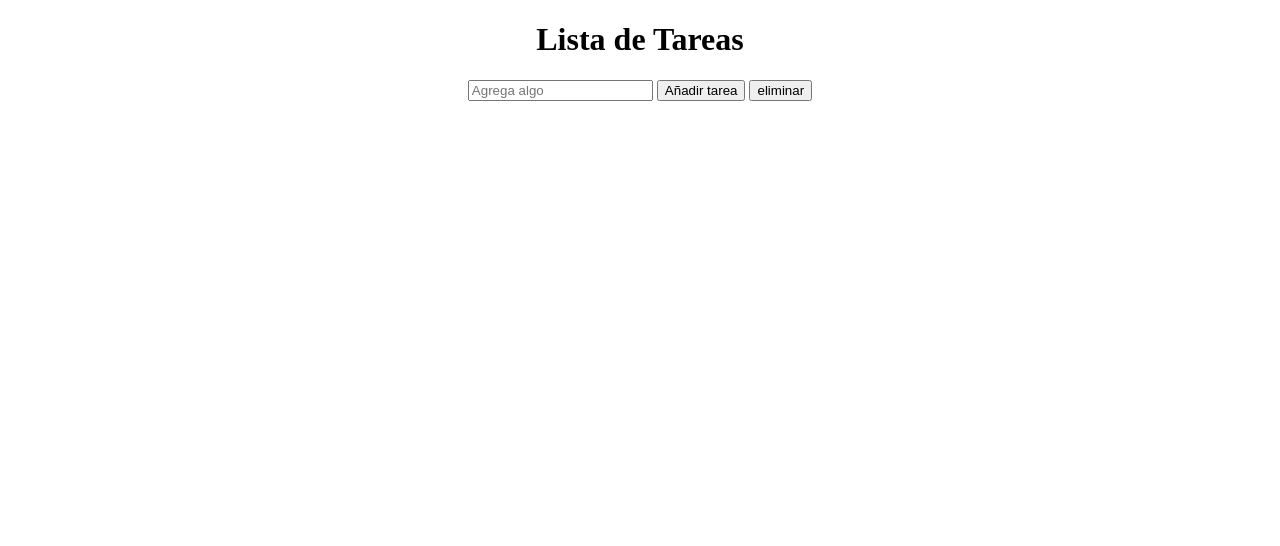
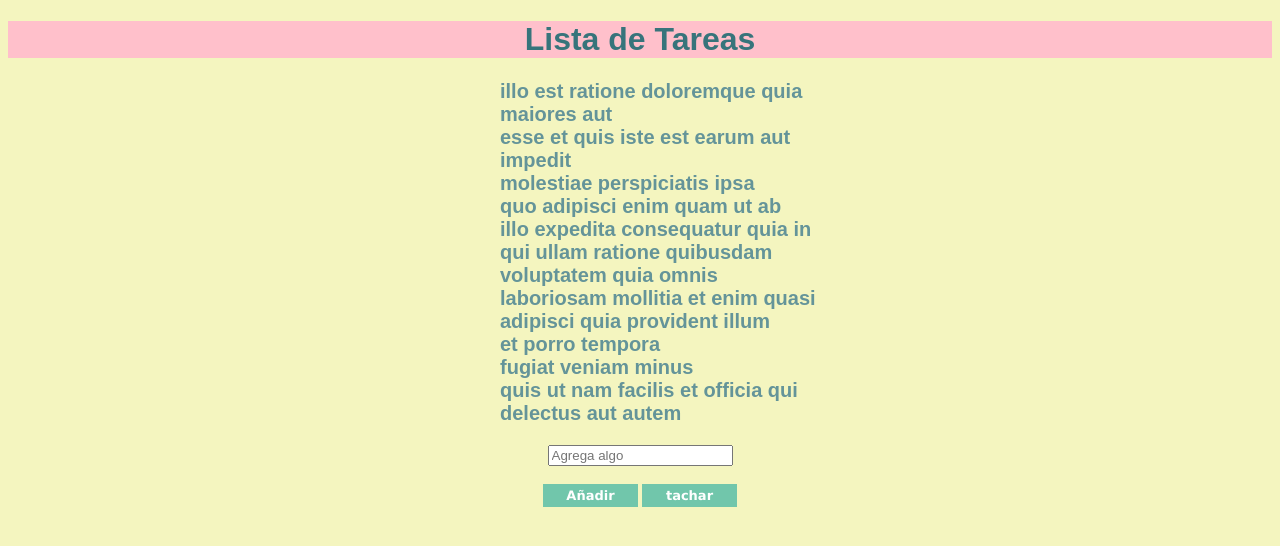
Before and after one commit to DianaQuispe/lista-tareas, a plain HTML site: page index.html in a window 1280 px wide. Drawn offline with Linux system fonts and the light colour scheme.

Commit message:
He añadido css. Trabajo completado con css

```diff
--- /dev/null
+++ b/assets/css/diana.css
@@ -0,0 +1,28 @@
+
+ body {
+    color: #649499;
+    background-color: #f4f5bf
+
+     }
+ h1.diana {
+ 	color: #37747b;
+    background-color:pink;
+    font-family: Arial, Helvetica, sans-serif;
+ }
+ ul.diana {
+font-style: Arial;
+		font-weight: bold;
+		font-size: 20px;
+		font-family: arial, sans-serif;
+ }
+ .boton{
+
+        font-size:13px;
+        font-family:Verdana,Helvetica;
+        font-weight:bold;
+        color:white;
+        background:#71c6ab;
+        border:0px;
+        width:95px;
+        height:23px;
+       }
--- a/assets/js/main.js
+++ b/assets/js/main.js
@@ -77,20 +77,14 @@ var array = [
 ];
 
  function  mostrar() {
- var checkbox = document.createElement("checkbox");
- var checkbox = document.createElement('input');
-checkbox.type = "checkbox";
-checkbox.id = "id";
-var label = document.createElement('label')
-label.htmlFor = "id";
 
- var ul = document.getElementById("listaId");
+str ="<ul style = 'list-style:none; text-align:left ' >";
+ var div = document.getElementById("div");
   for (var i = array.length - 1; i >= 0; i--) {
-
-    ul.innerHTML += checkbox;
-    ul.innerHTML += "<li>" + array[i].title ;
-
+    str += "<li>" + array[i].title+ "</li>" ;
   }
+  str += "</ul>";
+  div.innerHTML = str;
   }
 
 var nuevoB = document.getElementById("agregarB");
@@ -107,3 +101,6 @@ nuevoB.onclick = function() {
   mostrar();
 
 }
+
+
+  mostrar();
--- a/index.html
+++ b/index.html
@@ -4,17 +4,19 @@
 	<meta charset="UTF-8">
 	<title>TO DO LIST</title>
 </head>
-<body>
+<body >
 <center>
+<link href="assets/css/diana.css" rel="stylesheet" type="text/css">
+
 	 <div>
-        <h1>Lista de Tareas</h1>
-		 <ul id = "listaId">
+        <h1 class="diana" >Lista de Tareas</h1>
+		 <ul class="diana" id = "listaId">
 
-         <div id="div" ></div>
+         <div class="diana" id="div" style="width:400px"></div>
          </ul>
-         <input type="input" id="input" placeholder="Agrega algo" >
-         <button id = "agregarB"> Añadir tarea </button>
-         <button id = "eliminarB"> eliminar </button>
+         <input type="input" id="input" placeholder="Agrega algo" ><br><br>
+         <button  class="boton" id = "agregarB"> Añadir </button>
+         <button class="boton" id = "eliminarB"> tachar </button>
 
     </div>
 	<script type="text/javascript" src="assets/js/main.js"></script>
```
